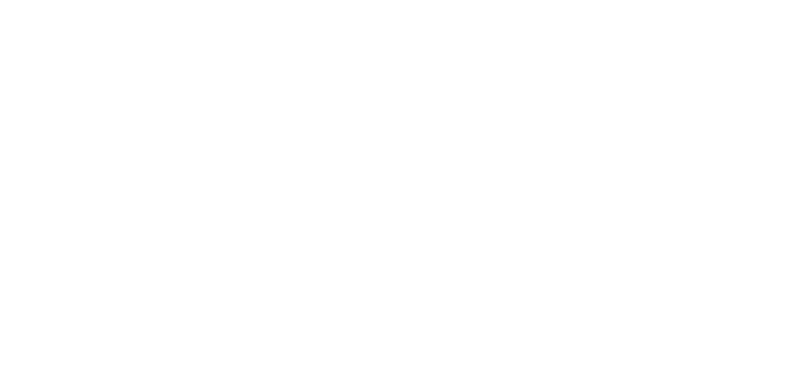
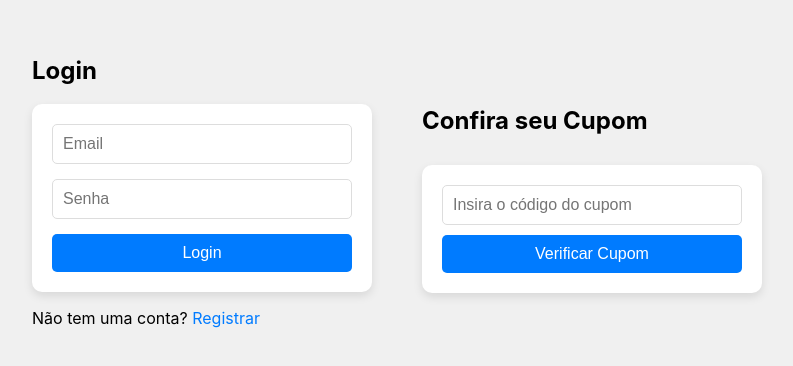
Before and after one commit to babiperina/tiacuca-coupon, a React (Create React App) app: page / in a window 1280 px wide. Before the commit this address had no page. Shown: the part 230-596 px from the top of the page, without its empty margins (243-1036 px from the left). Built offline with nearby package versions, Linux system fonts and the light colour scheme.

Commit message:
login e register layout

```diff
--- a/src/App.js
+++ b/src/App.js
@@ -15,7 +15,7 @@
         <Route path="/register" element={<Register />} />
 
         {/* Rota pública para login */}
-        <Route path="/login" element={<Login />} />
+        <Route path="/" element={<Login />} />
 
         {/* Rota protegida */}
         <Route path="/coupons" element={<PrivateRoute><CouponManager /></PrivateRoute>} />
--- a/src/Components/CouponManager.js
+++ b/src/Components/CouponManager.js
@@ -55,14 +55,21 @@
 
   // Função para usar o cupom com a API fornecida
   const handleUseCoupon = async (coupon_code) => {
+    const authToken = localStorage.getItem('token'); // Substitua pelo seu token de autenticação
+
     try {
-      const response = await axios.post('https://tiacuca-discount.onrender.com/api/coupons/use', {
-        coupon_code: coupon_code,
-      }, {
-        headers: {
-          'Content-Type': 'application/json',
+      const response = await axios.post(
+        'https://tiacuca-discount.onrender.com/api/coupons/use',
+        {
+          coupon_code: coupon_code, // Este é o corpo (payload) da requisição
+        },
+        {
+          headers: {
+            Authorization: `Bearer ${authToken}`, // Passando o token no cabeçalho
+            'Content-Type': 'application/json', // Cabeçalho de conteúdo JSON
+          },
         }
-      });
+      );
 
       if (response.status === 200) {
         setCoupons(coupons.map(coupon =>
@@ -78,14 +85,21 @@
 
   // Função para liberar o cupom (marcar como ativo)
   const handleReleaseCoupon = async (coupon_code) => {
+    const authToken = localStorage.getItem('token'); // Substitua pelo seu token de autenticação
+
     try {
-      const response = await axios.post('https://tiacuca-discount.onrender.com/api/coupons/active', {
-        coupon_code: coupon_code,
-      }, {
-        headers: {
-          'Content-Type': 'application/json',
+      const response = await axios.post(
+        'https://tiacuca-discount.onrender.com/api/coupons/active',
+        {
+          coupon_code: coupon_code, // Este é o corpo (payload) da requisição
+        },
+        {
+          headers: {
+            Authorization: `Bearer ${authToken}`, // Passando o token no cabeçalho
+            'Content-Type': 'application/json', // Cabeçalho de conteúdo JSON
+          },
         }
-      });
+      );
 
       if (response.status === 200) {
         setCoupons(coupons.map(coupon =>
--- a/src/Components/Login.js
+++ b/src/Components/Login.js
@@ -1,14 +1,16 @@
-// Login.js
 import React, { useState } from 'react';
 import axios from 'axios';
-import { useNavigate } from 'react-router-dom';
+import { useNavigate, Link } from 'react-router-dom';
+import './Styles/Auth.css'; // Importando o CSS comum
 
 const Login = () => {
   const [email, setEmail] = useState('');
   const [password, setPassword] = useState('');
   const [message, setMessage] = useState('');
+  const [couponCode, setCouponCode] = useState(''); // Estado para o cupom
   const navigate = useNavigate();
 
+  // Função para lidar com login
   const handleLogin = async (e) => {
     e.preventDefault();
     try {
@@ -25,25 +27,58 @@
     }
   };
 
+  // Função para lidar com o envio do cupom
+  const handleCouponCheck = (e) => {
+    e.preventDefault();
+    if (couponCode.trim() !== '') {
+      navigate(`/cupom-da-muvuka/${couponCode}`); // Redireciona para a rota do cupom
+    }
+  };
+
   return (
-    <div>
+    <div className="auth-container">
+      <div>
       <h2>Login</h2>
-      <form onSubmit={handleLogin}>
+      <form onSubmit={handleLogin} className="auth-form">
         <input
           type="email"
           placeholder="Email"
           value={email}
           onChange={(e) => setEmail(e.target.value)}
+          className="auth-input"
         />
         <input
           type="password"
           placeholder="Senha"
           value={password}
           onChange={(e) => setPassword(e.target.value)}
+          className="auth-input"
         />
-        <button type="submit">Login</button>
+        <button type="submit" className="auth-button">Login</button>
       </form>
-      <p>{message}</p>
+      <p className="auth-message">{message}</p>
+
+      <p className="auth-link">
+        Não tem uma conta? <Link to="/register">Registrar</Link>
+      </p>
+      </div>
+
+      <div>
+      <h2>Confira seu Cupom</h2>
+      {/* Formulário de verificação de cupom */}
+      <div className="coupon-check-container">
+        <form onSubmit={handleCouponCheck} className="coupon-form">
+          <input
+            type="text"
+            placeholder="Insira o código do cupom"
+            value={couponCode}
+            onChange={(e) => setCouponCode(e.target.value)}
+            className="auth-input"
+          />
+          <button type="submit" className="auth-button">Verificar Cupom</button>
+        </form>
+      </div>
+      </div>
     </div>
   );
 };
--- a/src/Components/Register.js
+++ b/src/Components/Register.js
@@ -1,6 +1,7 @@
-// Register.js
 import React, { useState } from 'react';
 import axios from 'axios';
+import { Link } from 'react-router-dom';
+import './Styles/Auth.css'; // Importando o CSS comum
 
 const Register = () => {
   const [email, setEmail] = useState('');
@@ -22,24 +23,31 @@
   };
 
   return (
-    <div>
+    <div className="auth-container">
+      <div>
       <h2>Registrar</h2>
-      <form onSubmit={handleRegister}>
+      <form onSubmit={handleRegister} className="auth-form">
         <input
           type="email"
           placeholder="Email"
           value={email}
           onChange={(e) => setEmail(e.target.value)}
+          className="auth-input"
         />
         <input
           type="password"
           placeholder="Senha"
           value={password}
           onChange={(e) => setPassword(e.target.value)}
+          className="auth-input"
         />
-        <button type="submit">Registrar</button>
+        <button type="submit" className="auth-button">Registrar</button>
       </form>
-      <p>{message}</p>
+      <p className="auth-message">{message}</p>
+      <p className="auth-link">
+        Já tem uma conta? <Link to="/">Login</Link>
+      </p>
+      </div>
     </div>
   );
 };
--- /dev/null
+++ b/src/Components/Styles/Auth.css
@@ -0,0 +1,81 @@
+/* Auth.css */
+
+.auth-container {
+    display: flex;
+    flex-direction: row;
+    align-items: center;
+    justify-content: center;
+    min-height: 100vh;
+    background-color: #f0f0f0;
+    gap: 50px;
+    padding: 20px;
+  }
+
+  .auth-form {
+    display: flex;
+    flex-direction: column;
+    width: 300px;
+    background-color: #ffffff;
+    padding: 20px;
+    border-radius: 10px;
+    box-shadow: 0 4px 10px rgba(0, 0, 0, 0.1);
+  }
+
+  .auth-input {
+    margin-bottom: 15px;
+    padding: 10px;
+    border: 1px solid #ddd;
+    border-radius: 5px;
+    font-size: 16px;
+  }
+
+  .auth-button {
+    padding: 10px;
+    background-color: #007bff;
+    color: white;
+    border: none;
+    border-radius: 5px;
+    cursor: pointer;
+    font-size: 16px;
+  }
+
+  .auth-button:hover {
+    background-color: #0056b3;
+  }
+
+  .auth-message {
+    margin-top: 15px;
+    color: #ff0000;
+  }
+
+  .auth-link {
+    margin-top: 10px;
+  }
+
+  .auth-link a {
+    color: #007bff;
+    text-decoration: none;
+  }
+
+  .auth-link a:hover {
+    text-decoration: underline;
+  }
+
+  /* Estilo para a área de verificação de cupom */
+  .coupon-check-container {
+    margin-top: 30px;
+    padding: 20px;
+    background-color: #ffffff;
+    border-radius: 10px;
+    width: 300px;
+    box-shadow: 0 4px 10px rgba(0, 0, 0, 0.1);
+  }
+
+  .coupon-form {
+    display: flex;
+    flex-direction: column;
+  }
+
+  .coupon-form .auth-input {
+    margin-bottom: 10px;
+  }
```
